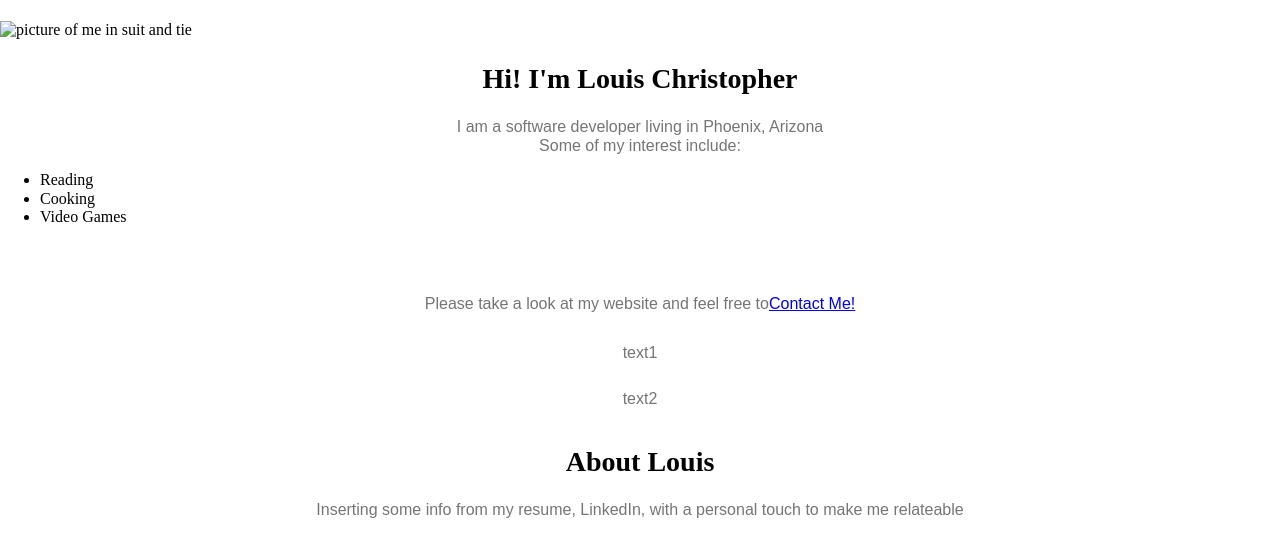
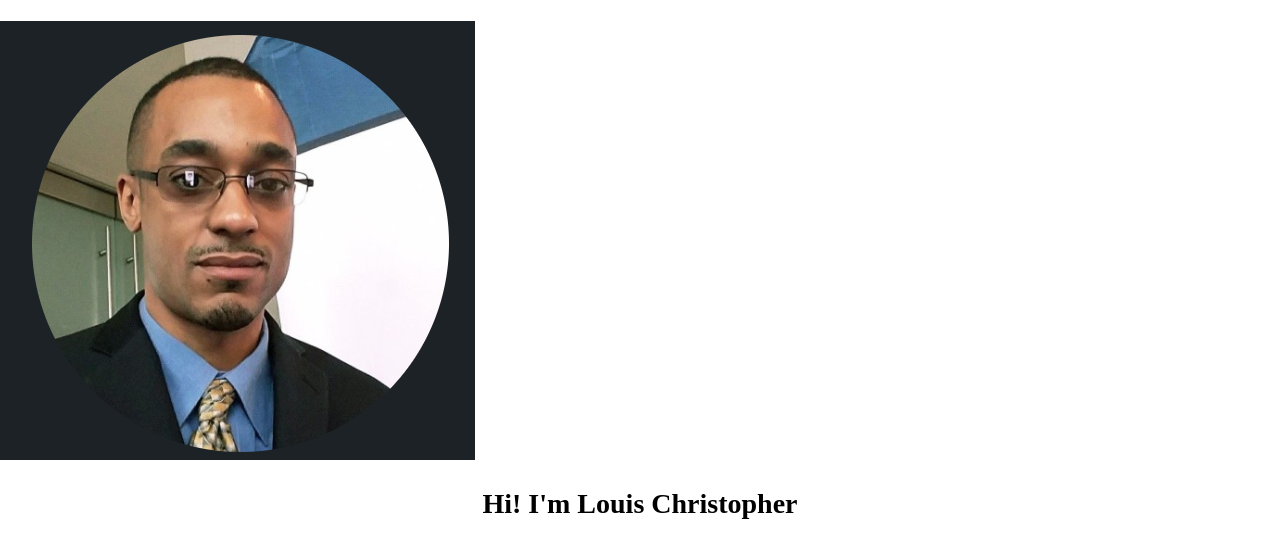
Before and after one commit to louis-christopher/first-portfolio-web-page, a plain HTML site: page index.html in a window 1280 px wide. Shown: the part 238-778 px from the top of the page. Drawn offline with nearby package versions, Linux system fonts and the light colour scheme.

Commit message:
next ones

```diff
--- a/index.html
+++ b/index.html
@@ -16,7 +16,7 @@
   </div>
 </header>
 <div class="bg-full-image">
-  <img src="professional.PNG" alt="picture of me in suit and tie" />
+  <img src="images/professional.PNG" alt="picture of me in suit and tie" />
 </div>
 
 <body>
```
